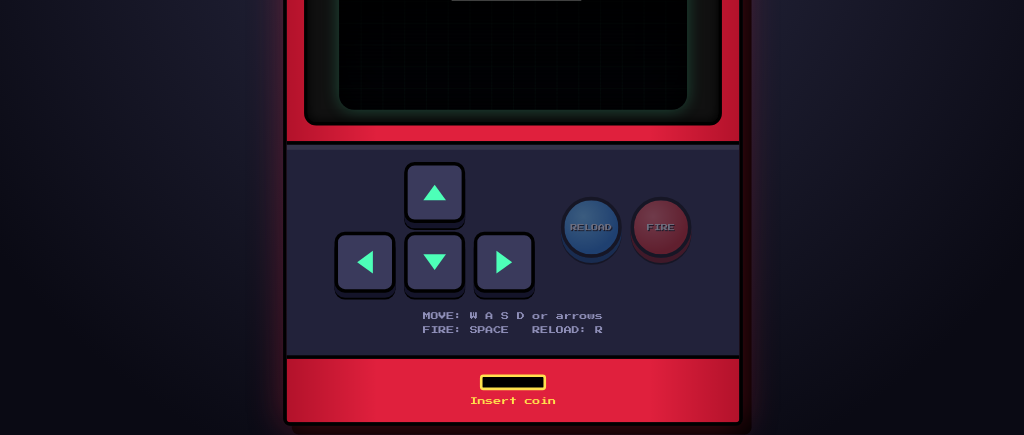
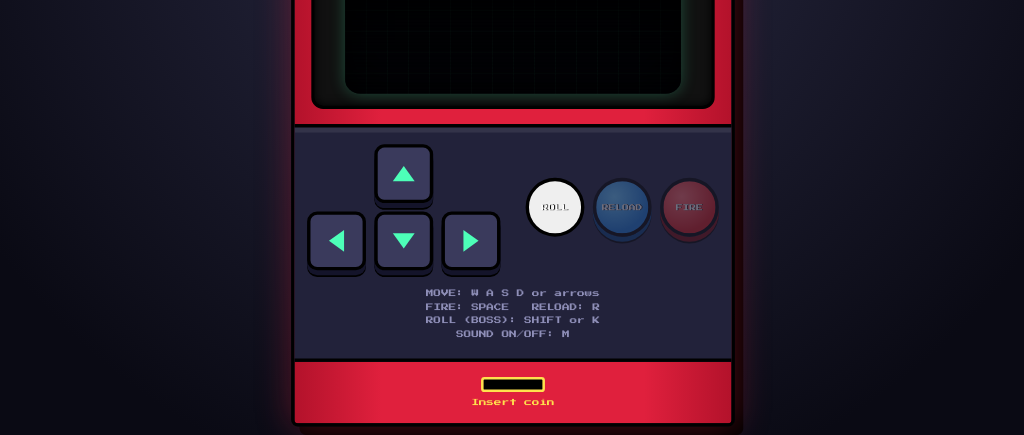
Before and after one commit to alyzia98/gamepy-pykinhua, a plain HTML site: page index.html in a window 1280 px wide. Shown: the part 365-800 px from the top of the page, without its empty margins (127-1151 px from the left). Drawn offline with Linux system fonts and the light colour scheme.

Commit message:
Add hint for ROLL and SOUND controls

```diff
--- a/index.html
+++ b/index.html
@@ -53,11 +53,12 @@
                     <button id="right" data-dir="right" aria-label="Right"></button>
                 </div>
                 <div id="actions">
+                    <button id="roll">ROLL</button>
                     <button id="reload" class="locked">RELOAD</button>
                     <button id="fire" class="locked">FIRE</button>
                 </div>
             </div>
-            <p id="hint">MOVE: W A S D or arrows<br>FIRE: SPACE &nbsp; RELOAD: R</p>
+            <p id="hint">MOVE: W A S D or arrows<br>FIRE: SPACE &nbsp; RELOAD: R<br>ROLL (BOSS): SHIFT or K<br>SOUND ON/OFF: M</p>
         </div>
 
         <div id="coin">
```
